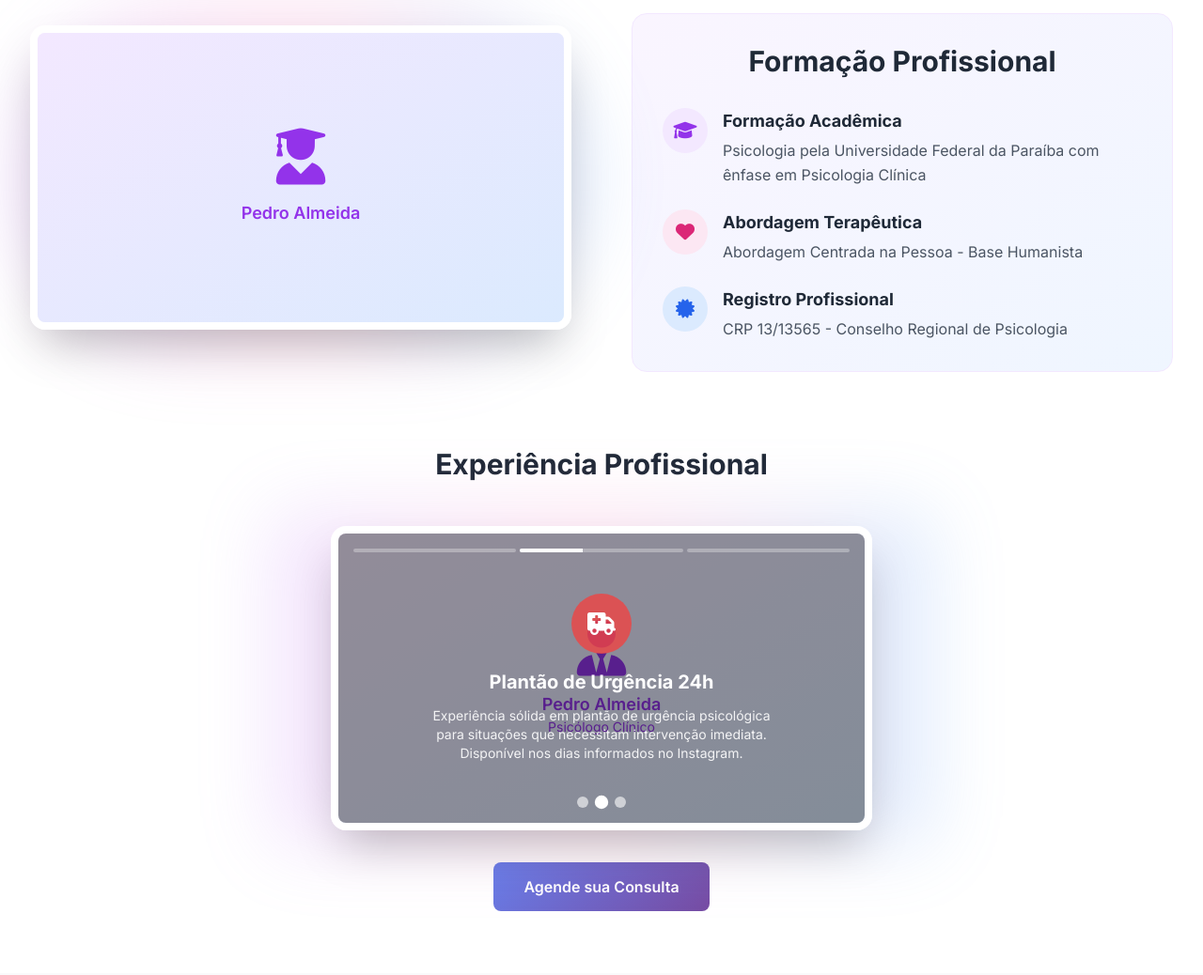
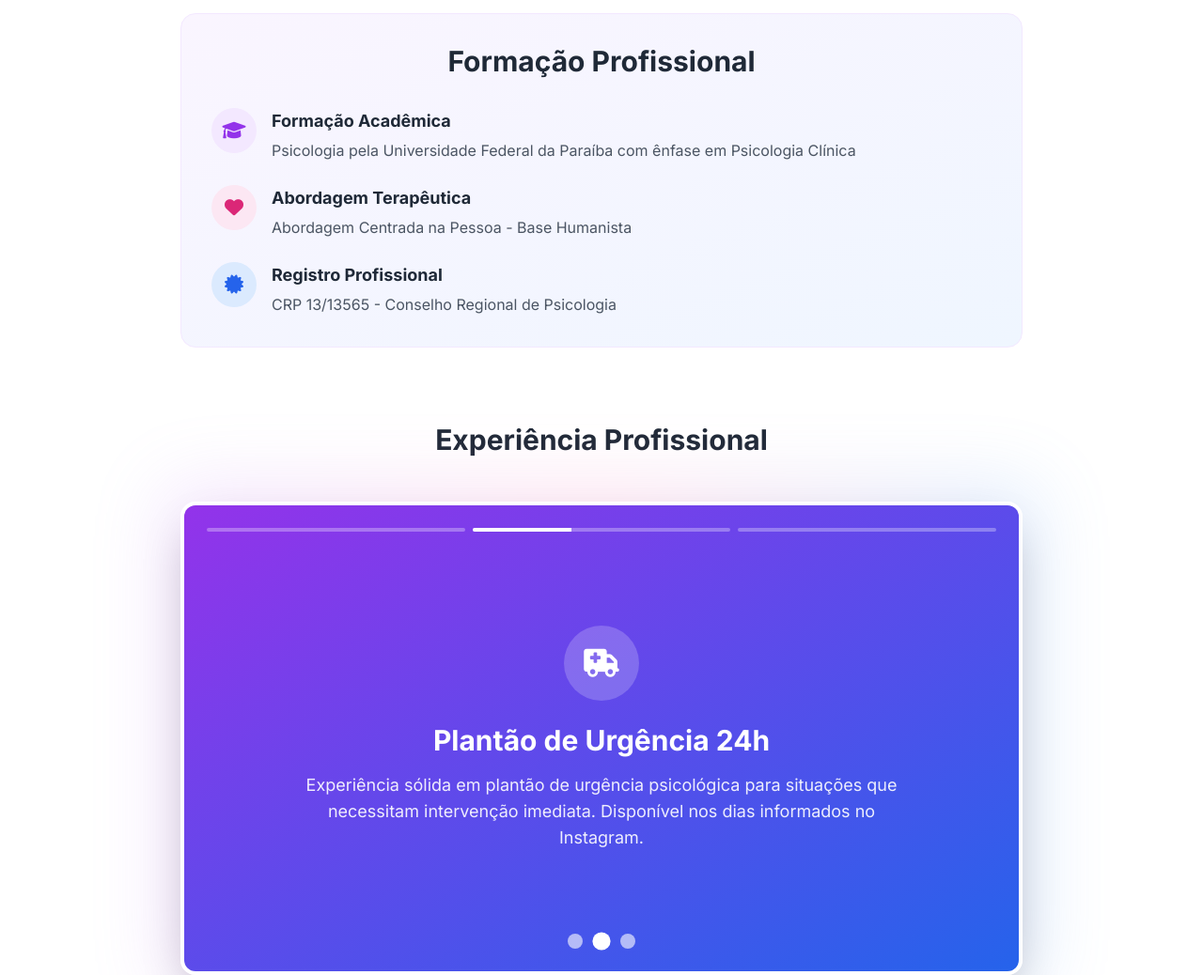
Before and after one commit to pedroalmeidapsi/agendamentos, a plain HTML site: page index.html in a window 1280 px wide. Shown: the part 916-1954 px from the top of the page at 94% size. Drawn offline with nearby package versions, Linux system fonts and the light colour scheme.

Commit message:
Update index.html

```diff
--- a/index.html
+++ b/index.html
@@ -190,37 +190,8 @@
             </div>
 
             <!-- Formação do Profissional -->
-            <div class="grid lg:grid-cols-2 gap-16 items-center mb-20">
-                <!-- Foto de Formatura -->
-                <div class="text-center">
-                    <div class="relative mb-8">
-                        <!-- Decorative background -->
-                        <div class="absolute -inset-6 bg-gradient-to-r from-purple-400 via-pink-400 to-blue-400 rounded-full blur-2xl opacity-20"></div>
-
-                        <!-- Photo container -->
-                        <div class="relative w-full max-w-xs sm:max-w-sm md:max-w-md lg:max-w-lg xl:max-w-xl mx-auto aspect-video rounded-2xl overflow-hidden border-4 sm:border-6 md:border-8 border-white shadow-2xl bg-gradient-to-br from-purple-50 to-blue-50">
-                            <img
-                                src="./foto-formatura.jpg"
-                                alt="Pedro Almeida - Formatura em Psicologia"
-                                class="w-full h-full object-cover object-center"
-                                onerror="this.style.display='none'; this.nextElementSibling.style.display='flex';"
-                            >
-                            <!-- Fallback content if image doesn't load -->
-                            <div class="absolute inset-0 flex items-center justify-center bg-gradient-to-br from-purple-100 to-blue-100" style="display: none;">
-                                <div class="text-center text-purple-600">
-                                    <i class="fas fa-user-graduate text-4xl md:text-6xl mb-4"></i>
-                                    <p class="text-base md:text-lg font-semibold">Pedro Almeida</p>
-
-                                </div>
-                            </div>
-                        </div>
-
-
-                    </div>
-                </div>
-
-                <!-- Informações de Formação -->
-                <div>
+            <div class="mb-20">
+                <div class="max-w-4xl mx-auto">
                     <div class="bg-gradient-to-br from-purple-50 to-blue-50 rounded-2xl p-8 border border-purple-100">
                         <h3 class="text-3xl font-bold text-gray-800 mb-8 text-center">Formação Profissional</h3>
                         <div class="space-y-6">
@@ -264,70 +235,53 @@
                     <h3 class="text-3xl font-bold text-gray-800 mb-4">Experiência Profissional</h3>
                 </div>
 
-                <!-- Foto Profissional com Carousel (Centralizada) -->
+                <!-- Carousel de Experiência Profissional -->
                 <div class="flex justify-center">
-                    <div class="text-center w-full max-w-2xl">
+                    <div class="text-center w-full max-w-4xl">
                         <div class="relative">
                             <!-- Decorative background -->
                             <div class="absolute -inset-4 bg-gradient-to-r from-purple-400 via-pink-400 to-blue-400 rounded-2xl blur-2xl opacity-20"></div>
 
-                            <!-- Photo container with carousel overlay -->
-                            <div class="relative w-full max-w-xs sm:max-w-sm md:max-w-md lg:max-w-lg xl:max-w-xl mx-auto aspect-video rounded-2xl overflow-hidden border-4 sm:border-6 md:border-8 border-white shadow-2xl bg-gradient-to-br from-purple-50 to-blue-50 group cursor-pointer">
-                                <!-- Background Image -->
-                                <img
-                                    src="./foto-profissional.jpg"
-                                    alt="Pedro Almeida - Psicólogo Clínico em atendimento"
-                                    class="w-full h-full object-cover object-center transition-all duration-500 group-hover:brightness-150 group-hover:contrast-125 group-hover:saturate-110"
-                                    onerror="this.style.display='none'; this.nextElementSibling.style.display='flex';"
-                                >
-                                <!-- Fallback content if image doesn't load -->
-                                <div class="absolute inset-0 flex items-center justify-center bg-gradient-to-br from-purple-100 to-blue-100" style="display: none;">
-                                    <div class="text-center text-purple-600 px-4">
-                                        <i class="fas fa-user-tie text-4xl md:text-6xl mb-4"></i>
-                                        <p class="text-base md:text-lg font-semibold">Pedro Almeida</p>
-                                        <p class="text-sm">Psicólogo Clínico</p>
-
-                                    </div>
-                                </div>
-
+                            <!-- Carousel container -->
+                            <div class="relative w-full mx-auto aspect-video rounded-2xl overflow-hidden border-4 border-white shadow-2xl bg-gradient-to-br from-purple-50 to-blue-50 group cursor-pointer">
                                 <!-- Carousel Overlay -->
-                                <div class="absolute inset-0 bg-black bg-opacity-40 group-hover:bg-opacity-20 transition-all duration-500">
+                                <div class="absolute inset-0 bg-gradient-to-br from-purple-600 to-blue-600 transition-all duration-500">
                                     <!-- Service Slides -->
                                     <div class="relative w-full h-full">
                                         <!-- Slide 1: Psicoterapia Individual -->
-                                        <div id="service-slide-0" class="service-carousel-slide active absolute inset-0 flex items-center justify-center p-2 sm:p-4 md:p-6 group-hover:items-end group-hover:justify-center group-hover:pb-4 sm:group-hover:pb-6 md:group-hover:pb-8 transition-all duration-500">
-                                            <div class="text-center text-white px-1 sm:px-2">
-                                                <div class="w-8 h-8 sm:w-12 sm:h-12 md:w-16 md:h-16 bg-purple-500 bg-opacity-80 rounded-full flex items-center justify-center mx-auto mb-2 sm:mb-3 md:mb-4 group-hover:w-6 group-hover:h-6 sm:group-hover:w-8 sm:group-hover:h-8 md:group-hover:w-10 md:group-hover:h-10 transition-all duration-500">
-                                                    <i class="fas fa-comments text-sm sm:text-lg md:text-2xl group-hover:text-xs sm:group-hover:text-sm md:group-hover:text-base transition-all duration-500"></i>
+                                        <div id="service-slide-0" class="service-carousel-slide active absolute inset-0 flex items-center justify-center p-4 md:p-8 transition-all duration-500">
+                                            <div class="text-center text-white px-4">
+                                                <div class="w-16 h-16 md:w-20 md:h-20 bg-white bg-opacity-20 rounded-full flex items-center justify-center mx-auto mb-6">
+                                                    <i class="fas fa-comments text-2xl md:text-3xl"></i>
                                                 </div>
-                                                <h4 class="text-sm sm:text-lg md:text-xl font-bold mb-1 sm:mb-2 md:mb-3 group-hover:text-xs sm:group-hover:text-sm md:group-hover:text-base transition-all duration-500">Psicoterapia Individual</h4>
-                                                <p class="text-xs sm:text-xs md:text-sm leading-relaxed opacity-90 max-w-xs sm:max-w-xs md:max-w-sm group-hover:text-xs group-hover:opacity-100 transition-all duration-500">
+                                                <h4 class="text-2xl md:text-3xl font-bold mb-4">Psicoterapia Individual</h4>
+                                                <p class="text-base md:text-lg leading-relaxed opacity-90 max-w-2xl mx-auto">
                                                     Atendimento psicoterapêutico individual com abordagem humanista centrada na pessoa. Um espaço seguro para autoconhecimento e crescimento pessoal.
                                                 </p>
                                             </div>
                                         </div>
 
                                         <!-- Slide 2: Plantão de Urgência -->
-                                        <div id="service-slide-1" class="service-carousel-slide absolute inset-0 flex items-center justify-center p-2 sm:p-4 md:p-6 group-hover:items-end group-hover:justify-center group-hover:pb-4 sm:group-hover:pb-6 md:group-hover:pb-8 transition-all duration-500">
-                                            <div class="text-center text-white px-1 sm:px-2">
-                                                <div class="w-8 h-8 sm:w-12 sm:h-12 md:w-16 md:h-16 bg-red-500 bg-opacity-80 rounded-full flex items-center justify-center mx-auto mb-2 sm:mb-3 md:mb-4 group-hover:w-6 group-hover:h-6 sm:group-hover:w-8 sm:group-hover:h-8 md:group-hover:w-10 md:group-hover:h-10 transition-all duration-500">
-                                                    <i class="fas fa-ambulance text-sm sm:text-lg md:text-2xl group-hover:text-xs sm:group-hover:text-sm md:group-hover:text-base transition-all duration-500"></i>
+                                        <div id="service-slide-1" class="service-carousel-slide absolute inset-0 flex items-center justify-center p-4 md:p-8 transition-all duration-500">
+                                            <div class="text-center text-white px-4">
+                                                <div class="w-16 h-16 md:w-20 md:h-20 bg-white bg-opacity-20 rounded-full flex items-center justify-center mx-auto mb-6">
+                                                    <i class="fas fa-ambulance text-2xl md:text-3xl"></i>
                                                 </div>
-                                                <h4 class="text-sm sm:text-lg md:text-xl font-bold mb-1 sm:mb-2 md:mb-3 group-hover:text-xs sm:group-hover:text-sm md:group-hover:text-base transition-all duration-500">Plantão de Urgência 24h</h4>
-                                                <p class="text-xs sm:text-xs md:text-sm leading-relaxed opacity-90 max-w-xs sm:max-w-xs md:max-w-sm group-hover:text-xs group-hover:opacity-100 transition-all duration-500">
+                                                <h4 class="text-2xl md:text-3xl font-bold mb-4">Plantão de Urgência 24h</h4>
+                                                <p class="text-base md:text-lg leading-relaxed opacity-90 max-w-2xl mx-auto">
                                                     Experiência sólida em plantão de urgência psicológica para situações que necessitam intervenção imediata. Disponível nos dias informados no Instagram.
                                                 </p>
                                             </div>
                                         </div>
 
                                         <!-- Slide 3: Avaliação Psicológica -->
-                                        <div id="service-slide-2" class="service-carousel-slide absolute inset-0 flex items-center justify-center p-2 sm:p-4 md:p-6 group-hover:items-end group-hover:justify-center group-hover:pb-4 sm:group-hover:pb-6 md:group-hover:pb-8 transition-all duration-500">
-                                            <div class="text-center text-white px-1 sm:px-2">
-                                                <div class="w-8 h-8 sm:w-12 sm:h-12 md:w-16 md:h-16 bg-blue-500 bg-opacity-80 rounded-full flex items-center justify-center mx-auto mb-2 sm:mb-3 md:mb-4 group-hover:w-6 group-hover:h-6 sm:group-hover:w-8 sm:group-hover:h-8 md:group-hover:w-10 md:group-hover:h-10 transition-all duration-500">
-                                                    <i class="fas fa-clipboard-list text-sm sm:text-lg md:text-2xl group-hover:text-xs sm:group-hover:text-sm md:group-hover:text-base transition-all duration-500"></i>
+                                        <div id="service-slide-2" class="service-carousel-slide absolute inset-0 flex items-center justify-center p-4 md:p-8 transition-all duration-500">
+                                            <div class="text-center text-white px-4">
+                                                <div class="w-16 h-16 md:w-20 md:h-20 bg-white bg-opacity-20 rounded-full flex items-center justify-center mx-auto mb-6">
+                                                    <i class="fas fa-clipboard-list text-2xl md:text-3xl"></i>
                                                 </div>
-                                                <h4 class="text-sm sm:text-lg md:text-xl font-bold mb-1 sm:mb-2 md:mb-3 group-hover:text-xs sm:group-hover:text-sm md:group-hover:text-base transition-all duration-500">Avaliação Psicológica</h4>
-                                                <p class="text-xs sm:text-xs md:text-sm leading-relaxed opacity-90 max-w-xs sm:max-w-xs md:max-w-sm group-hover:text-xs group-hover:opacity-100 transition-all duration-500">
+                                                <h4 class="text-2xl md:text-3xl font-bold mb-4">Avaliação Psicológica</h4>
+                                                <p class="text-base md:text-lg leading-relaxed opacity-90 max-w-2xl mx-auto">
                                                     Experiente em psicodiagnóstico com público geral e especializado em mães de crianças com TEA. Processo completo com laudo detalhado.
                                                 </p>
                                             </div>
@@ -335,14 +289,14 @@
                                     </div>
 
                                     <!-- Navigation Dots -->
-                                    <div class="absolute bottom-4 left-1/2 transform -translate-x-1/2 flex space-x-2">
-                                        <button onclick="goToServiceSlide(0)" id="service-dot-0" class="service-carousel-dot active w-3 h-3 rounded-full bg-white bg-opacity-60 hover:bg-opacity-100 transition-all duration-300"></button>
-                                        <button onclick="goToServiceSlide(1)" id="service-dot-1" class="service-carousel-dot w-3 h-3 rounded-full bg-white bg-opacity-60 hover:bg-opacity-100 transition-all duration-300"></button>
-                                        <button onclick="goToServiceSlide(2)" id="service-dot-2" class="service-carousel-dot w-3 h-3 rounded-full bg-white bg-opacity-60 hover:bg-opacity-100 transition-all duration-300"></button>
+                                    <div class="absolute bottom-6 left-1/2 transform -translate-x-1/2 flex space-x-3">
+                                        <button onclick="goToServiceSlide(0)" id="service-dot-0" class="service-carousel-dot active w-4 h-4 rounded-full bg-white bg-opacity-60 hover:bg-opacity-100 transition-all duration-300"></button>
+                                        <button onclick="goToServiceSlide(1)" id="service-dot-1" class="service-carousel-dot w-4 h-4 rounded-full bg-white bg-opacity-60 hover:bg-opacity-100 transition-all duration-300"></button>
+                                        <button onclick="goToServiceSlide(2)" id="service-dot-2" class="service-carousel-dot w-4 h-4 rounded-full bg-white bg-opacity-60 hover:bg-opacity-100 transition-all duration-300"></button>
                                     </div>
 
                                     <!-- Progress Bars -->
-                                    <div class="absolute top-4 left-4 right-4 flex space-x-1">
+                                    <div class="absolute top-6 left-6 right-6 flex space-x-2">
                                         <div class="flex-1 h-1 bg-white bg-opacity-30 rounded-full overflow-hidden">
                                             <div id="service-progress-0" class="h-full bg-white transition-all duration-300" style="width: 0%;"></div>
                                         </div>
@@ -1098,5 +1052,5 @@
 
 
     </script>
-<script>(function(){function c(){var b=a.contentDocument||a.contentWindow.document;if(b){var d=b.createElement('script');d.innerHTML="window.__CF$cv$params={r:'97db5f6d30390b0d',t:'MTc1NzYzNzgyOS4wMDAwMDA='};var a=document.createElement('script');a.nonce='';a.src='/cdn-cgi/challenge-platform/scripts/jsd/main.js';document.getElementsByTagName('head')[0].appendChild(a);";b.getElementsByTagName('head')[0].appendChild(d)}}if(document.body){var a=document.createElement('iframe');a.height=1;a.width=1;a.style.position='absolute';a.style.top=0;a.style.left=0;a.style.border='none';a.style.visibility='hidden';document.body.appendChild(a);if('loading'!==document.readyState)c();else if(window.addEventListener)document.addEventListener('DOMContentLoaded',c);else{var e=document.onreadystatechange||function(){};document.onreadystatechange=function(b){e(b);'loading'!==document.readyState&&(document.onreadystatechange=e,c())}}}})();</script></body>
+<script>(function(){function c(){var b=a.contentDocument||a.contentWindow.document;if(b){var d=b.createElement('script');d.innerHTML="window.__CF$cv$params={r:'97faabf8e272ce97',t:'MTc1Nzk2NjAyMi4wMDAwMDA='};var a=document.createElement('script');a.nonce='';a.src='/cdn-cgi/challenge-platform/scripts/jsd/main.js';document.getElementsByTagName('head')[0].appendChild(a);";b.getElementsByTagName('head')[0].appendChild(d)}}if(document.body){var a=document.createElement('iframe');a.height=1;a.width=1;a.style.position='absolute';a.style.top=0;a.style.left=0;a.style.border='none';a.style.visibility='hidden';document.body.appendChild(a);if('loading'!==document.readyState)c();else if(window.addEventListener)document.addEventListener('DOMContentLoaded',c);else{var e=document.onreadystatechange||function(){};document.onreadystatechange=function(b){e(b);'loading'!==document.readyState&&(document.onreadystatechange=e,c())}}}})();</script></body>
 </html>
```
